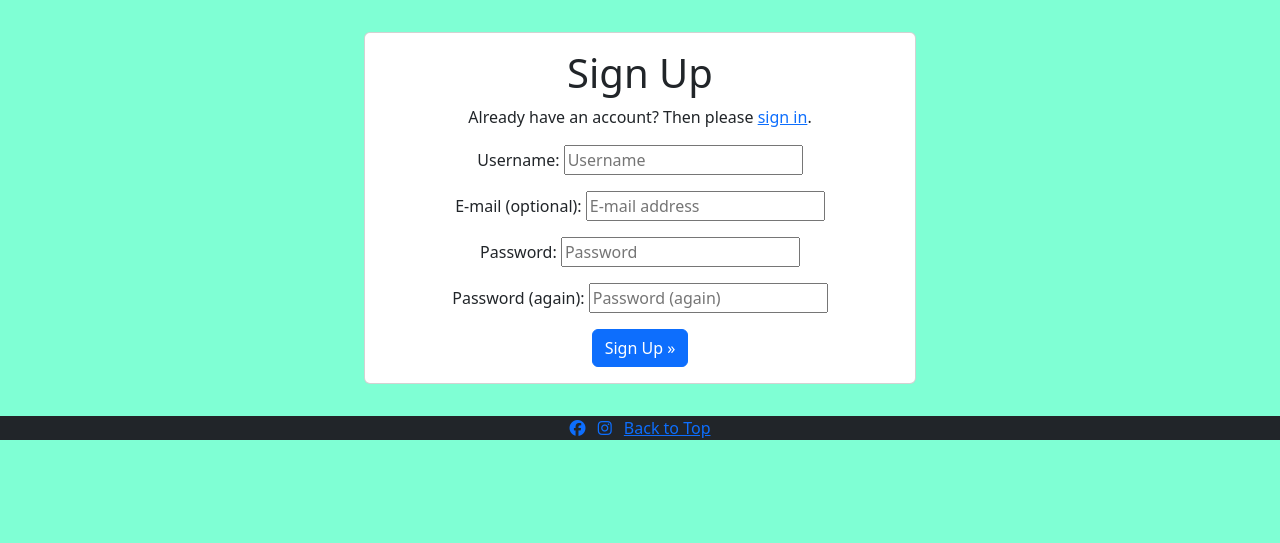
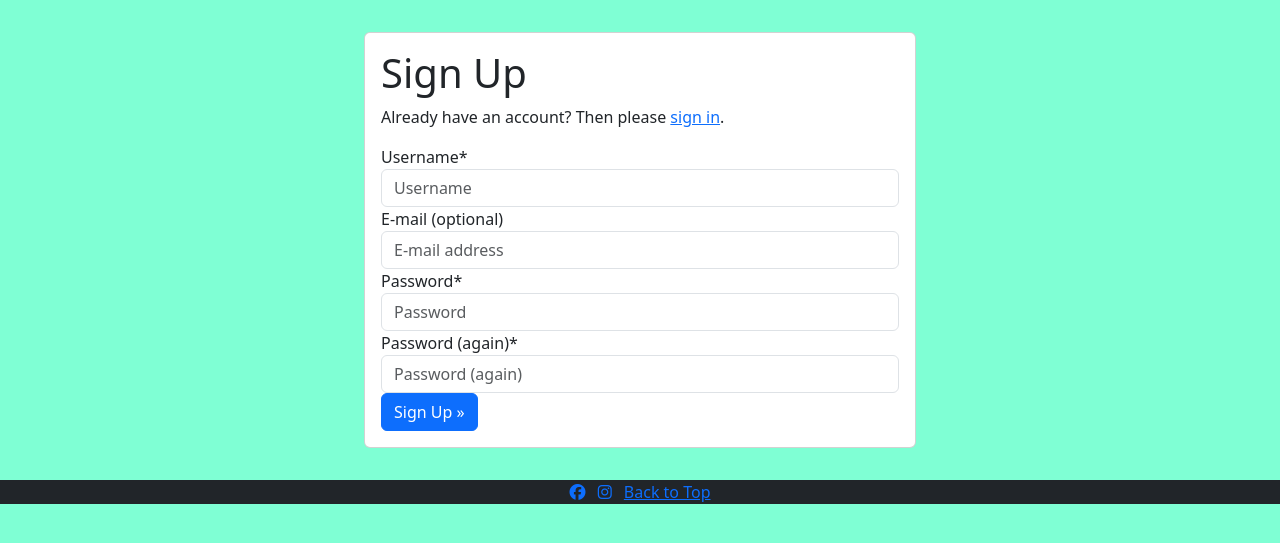
Before and after one commit to PjHurtig/events-in-town, a Django app: page /accounts/signup/ in a window 1280 px wide. Shown: the part 56-599 px from the top of the page. Run offline with Django 3.2, Linux system fonts and the light colour scheme; some libraries are stand-ins or nearby versions.

Commit message:
update styling to signup template

```diff
--- a/templates/account/signup.html
+++ b/templates/account/signup.html
@@ -1,6 +1,7 @@
 {% extends "base.html" %}
 
 {% load i18n %}
+{% load crispy_forms_tags %}
 
 {% block title %}Sign Up{% endblock title %}
 
@@ -9,7 +10,7 @@
 
 {% block content %}
 <div class="container col-md-6">
-    <div class="card text-center margin">
+    <div class="card margin">
         <h1>{% trans "Sign Up" %}</h1>
 
         <p>{% blocktrans %}Already have an account? Then please <a href="{{ login_url }}">sign in</a>.
@@ -18,7 +19,7 @@
 
         <form class="signup" id="signup_form" method="post" action="{% url 'account_signup' %}">
             {% csrf_token %}
-            {{ form.as_p }}
+            {{ form | crispy }}
             {% if redirect_field_value %}
             <input type="hidden" name="{{ redirect_field_name }}" value="{{ redirect_field_value }}" />
             {% endif %}
```
